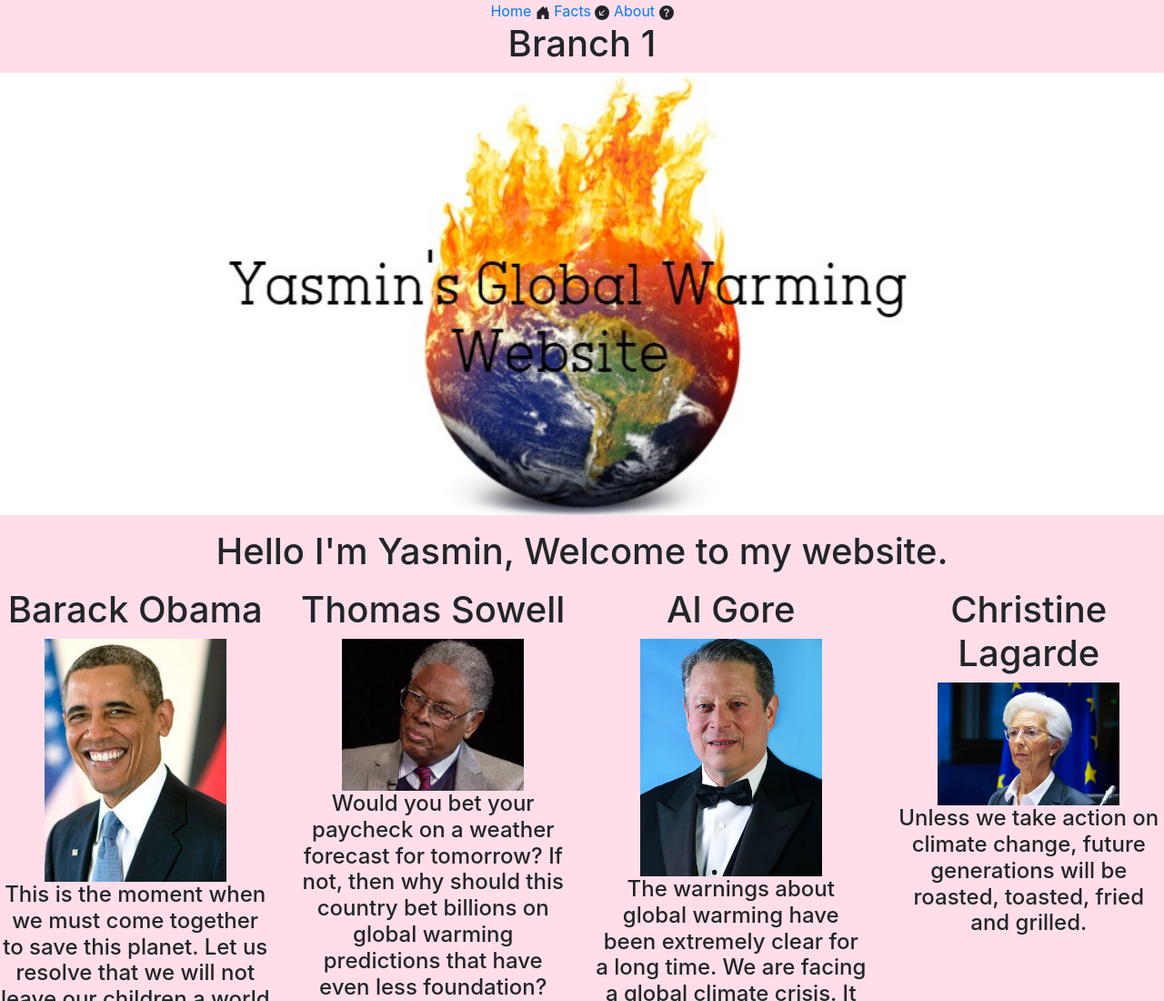
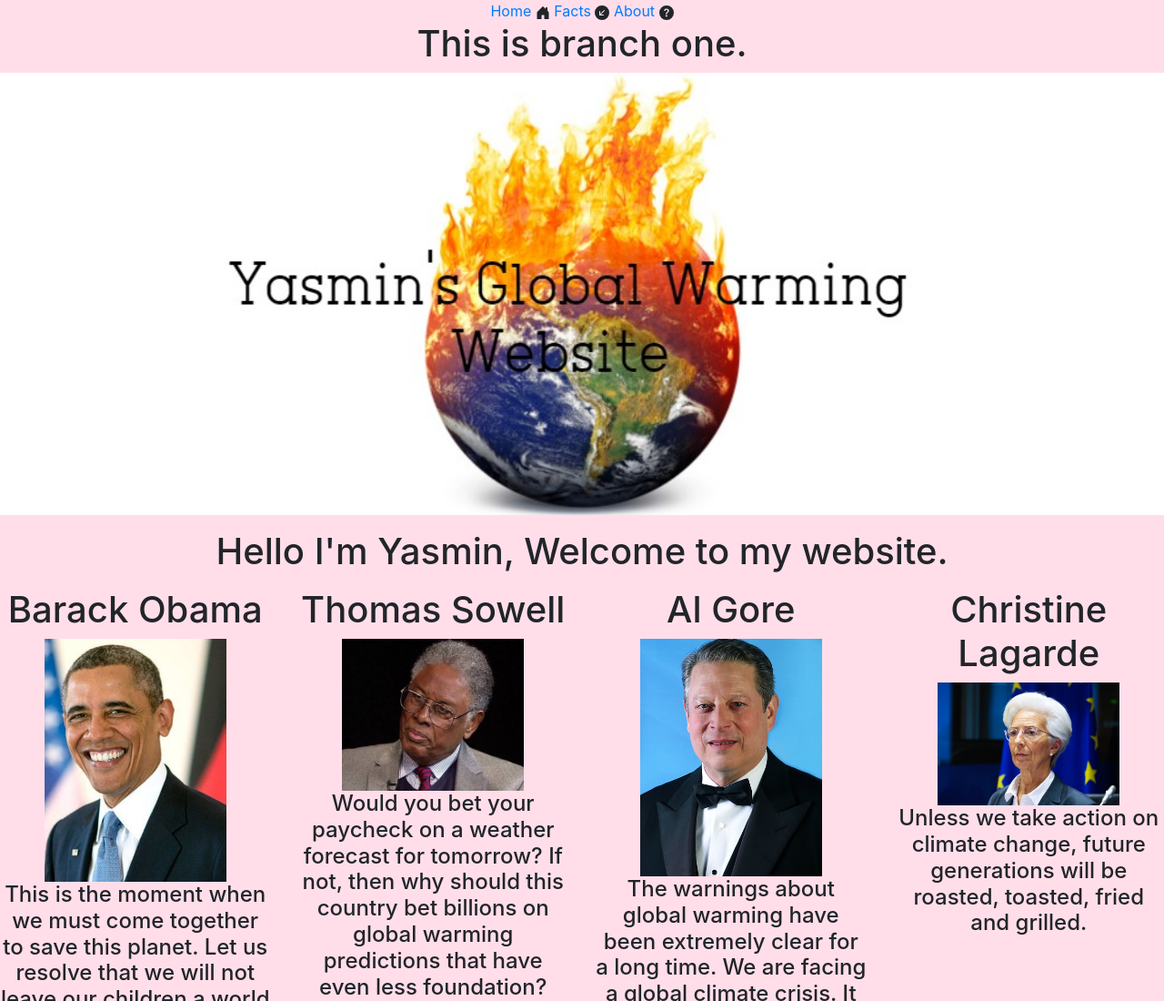
Before and after one commit to YasminAdeleke/CoderB, a plain HTML site: page index.html in a window 1280 px wide. Shown: the top 1100 px of the page at 91% size. Drawn offline with nearby package versions, Linux system fonts and the light colour scheme.

Commit message:
Update index.html

```diff
--- a/index.html
+++ b/index.html
@@ -28,7 +28,7 @@ Global Warming
   <path d="M16 8A8 8 0 1 1 0 8a8 8 0 0 1 16 0zM5.496 6.033h.825c.138 0 .248-.113.266-.25.09-.656.54-1.134 1.342-1.134.686 0 1.314.343 1.314 1.168 0 .635-.374.927-.965 1.371-.673.489-1.206 1.06-1.168 1.987l.003.217a.25.25 0 0 0 .25.246h.811a.25.25 0 0 0 .25-.25v-.105c0-.718.273-.927 1.01-1.486.609-.463 1.244-.977 1.244-2.056 0-1.511-1.276-2.241-2.673-2.241-1.267 0-2.655.59-2.75 2.286a.237.237 0 0 0 .241.247zm2.325 6.443c.61 0 1.029-.394 1.029-.927 0-.552-.42-.94-1.029-.94-.584 0-1.009.388-1.009.94 0 .533.425.927 1.01.927z"/>
 </svg>
 
-  <h1> Branch 1 </h1>
+  <h1> This is branch one. </h1>
 
 <img src="images/Ban.jpg" width="100%"/>
 
```
